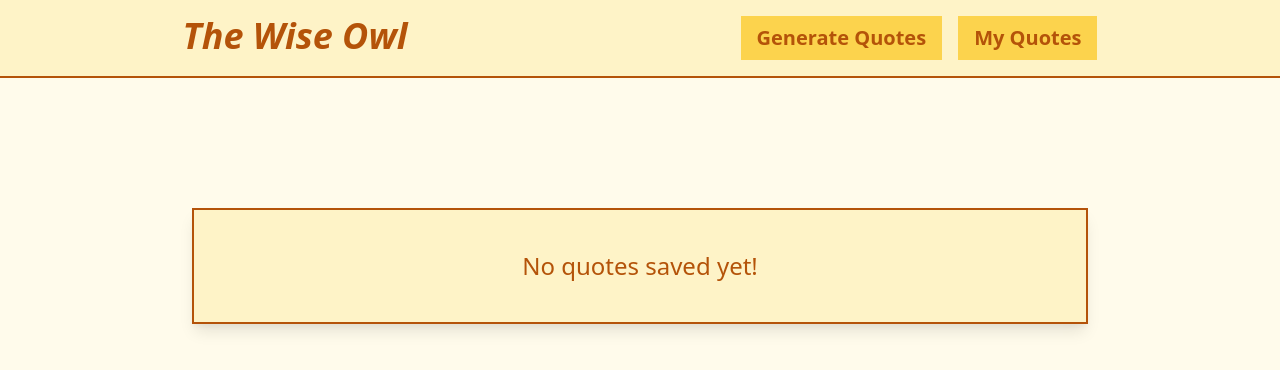
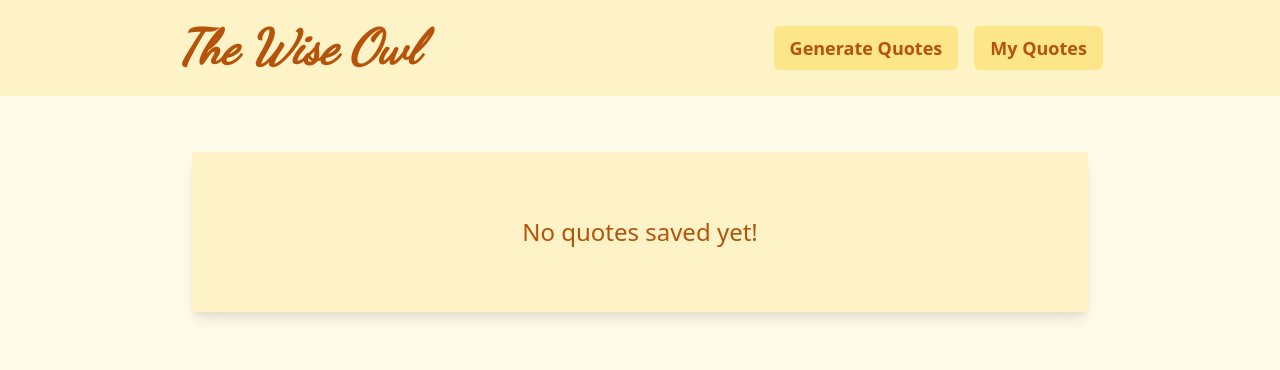
Before and after one commit to konstapascal/the-wise-owl, a Next.js app: page /quotes in a window 1280 px wide. Shown: the top 370 px of the page. Built offline with nearby package versions, Linux system fonts and the light colour scheme.

Commit message:
made the design more beautiful overall, changed logo font

```diff
--- a/components/HamburgerMenu.js
+++ b/components/HamburgerMenu.js
@@ -9,7 +9,7 @@ function HamburgerMenu() {
 		<div className='lg:hidden relative'>
 			{/* HAMBURGER MENU */}
 			<button onClick={toggleDropdown} className=' flex items-center h-full'>
-				<img src='/bars-solid.svg' width={30} height={30} />
+				<img src='/bars-solid.svg' width={25} height={25} />
 			</button>
 
 			{/* DROPDOWN MENU */}
--- a/components/Menu.js
+++ b/components/Menu.js
@@ -4,12 +4,12 @@ function Menu() {
 	return (
 		<ul className=' lg:flex items-center hidden gap-4 text-2xl text-yellow-700'>
 			<Link href={`/`}>
-				<a className=' hover:bg-yellow-400 active:scale-95 px-4 py-2 text-xl font-semibold transform bg-yellow-300 cursor-pointer'>
+				<a className=' hover:bg-yellow-300 active:scale-95 px-4 py-2 text-lg font-semibold transform bg-yellow-200 rounded-md cursor-pointer'>
 					Generate Quotes
 				</a>
 			</Link>
 			<Link href={`/quotes`}>
-				<a className=' hover:bg-yellow-400 active:scale-95 px-4 py-2 text-xl font-semibold transform bg-yellow-300 cursor-pointer'>
+				<a className=' hover:bg-yellow-300 active:scale-95 px-4 py-2 text-lg font-semibold transform bg-yellow-200 rounded-md cursor-pointer'>
 					My Quotes
 				</a>
 			</Link>
--- a/components/Navbar.js
+++ b/components/Navbar.js
@@ -1,12 +1,18 @@
 import HamburgerMenu from '../components/HamburgerMenu';
 import Menu from '../components/Menu';
+
+import Link from 'next/link';
 
 function Navbar() {
 	return (
 		<nav
 			id='nav'
-			className=' fixed inset-x-0 z-10 flex justify-around p-4 align-middle bg-yellow-100 border-b-2 border-yellow-700'>
-			<h1 className='text-4xl italic font-bold text-yellow-700'>The Wise Owl</h1>
+			className=' md:py-6 sticky inset-x-0 z-10 flex justify-around py-4 align-middle bg-yellow-100'>
+			<Link href={`/`}>
+				<a id='logo' className='md:text-5xl text-4xl italic font-bold text-yellow-700'>
+					The Wise Owl
+				</a>
+			</Link>
 			<Menu />
 			<HamburgerMenu />
 		</nav>
--- a/components/Quote.js
+++ b/components/Quote.js
@@ -1,13 +1,13 @@
 function Quote({ id, content, author, deleteQuote }) {
 	return (
-		<div className=' my-8'>
-			<div>
-				<p className='max-w-2xl mb-2 text-xl'>{content}</p>
-				<p> {`- ${author}`}</p>
+		<div className=' first:mt-0 last:mb-0 flex flex-col my-12'>
+			<div className='mb-6 font-semibold text-center'>
+				<p className=' mb-4 text-xl italic'>{`"${content}"`}</p>
+				<p className='opacity-90'> {`- ${author}`}</p>
 			</div>
 
 			<button
-				className=' hover:bg-yellow-400 active:scale-95 px-4 py-2 mt-2 text-xl transform bg-yellow-300 cursor-pointer'
+				className=' hover:bg-yellow-300 active:scale-95 text-md self-center w-32 px-4 py-2 font-semibold transform bg-yellow-200 rounded-md cursor-pointer'
 				onClick={() => deleteQuote(id)}>
 				Delete
 			</button>
--- a/pages/index.js
+++ b/pages/index.js
@@ -29,34 +29,33 @@ export default function Home() {
 
 	return (
 		<>
-			<Navbar />
-			<main className=' bg-yellow-50 flex items-center min-h-screen overflow-hidden'>
-				<div className=' -mt-36 px-14 container max-w-2xl py-10 text-center text-yellow-700 bg-yellow-100 border-2 border-yellow-700 shadow-lg'>
+			<div className=' bg-yellow-50 min-h-screen'>
+				<Navbar />
+				<main className=' px-14 mt-14 container max-w-3xl py-10 text-center text-yellow-700 bg-yellow-100 rounded-md shadow-lg'>
 					{loading ? (
 						<div>
 							<p className='text-xl'>Loading...</p>
 						</div>
 					) : (
 						<div>
-							<p className='text-2xl italic'>{quote.content}</p>
-							<p className=' text-md mt-4 font-semibold'>{quote.author}</p>
+							<p className='text-xl italic font-semibold'>{`"${quote.content}"`}</p>
+							<p className=' text-md opacity-90 mt-4 font-semibold'>{`- ${quote.author}`}</p>
 						</div>
 					)}
-
 					<div className='mt-8'>
 						<button
-							className=' hover:bg-yellow-400 active:scale-95 px-4 py-2 mr-2 text-xl transform bg-yellow-300 cursor-pointer'
+							className=' hover:bg-yellow-300 active:scale-95 text-md px-4 py-2 mr-2 font-semibold transform bg-yellow-200 rounded-md cursor-pointer'
 							onClick={getRandomQuote}>
 							Next Quote
 						</button>
 						<button
-							className=' hover:bg-yellow-400 active:scale-95 px-4 py-2 ml-2 text-xl transform bg-yellow-300 cursor-pointer'
+							className=' hover:bg-yellow-300 active:scale-95 text-md px-4 py-2 ml-2 font-semibold transform bg-yellow-200 rounded-md cursor-pointer'
 							onClick={saveQuote}>
 							Save Quote
 						</button>
 					</div>
-				</div>
-			</main>
+				</main>
+			</div>
 		</>
 	);
 }
--- a/pages/quotes.js
+++ b/pages/quotes.js
@@ -25,11 +25,11 @@ function Quotes() {
 
 	return (
 		<>
-			<Navbar />
-			<main className='py-52 bg-yellow-50 min-h-screen'>
-				<div className=' px-14 container max-w-4xl py-10 text-yellow-700 bg-yellow-100 border-2 border-yellow-700 shadow-lg'>
+			<div className=' bg-yellow-50 min-h-screen'>
+				<Navbar />
+				<main className=' my-14 md:px-24 md:py-16 container max-w-4xl px-6 py-10 text-yellow-700 bg-yellow-100 shadow-lg'>
 					{quotes.length === 0 ? (
-						<p className='text-2xl text-center'>No quotes saved yet!</p>
+						<p className=' text-2xl text-center'>No quotes saved yet!</p>
 					) : (
 						quotes.map(quote => {
 							return (
@@ -43,8 +43,8 @@ function Quotes() {
 							);
 						})
 					)}
-				</div>
-			</main>
+				</main>
+			</div>
 		</>
 	);
 }
--- a/styles/globals.css
+++ b/styles/globals.css
@@ -1,3 +1,9 @@
+@import url('https://fonts.googleapis.com/css2?family=Dancing+Script:wght@400&display=swap');
+
 ::-webkit-scrollbar {
 	display: none;
 }
+
+#logo {
+	font-family: 'Dancing Script', cursive;
+}
```
Also changed, not shown: public/bars-solid.svg.
